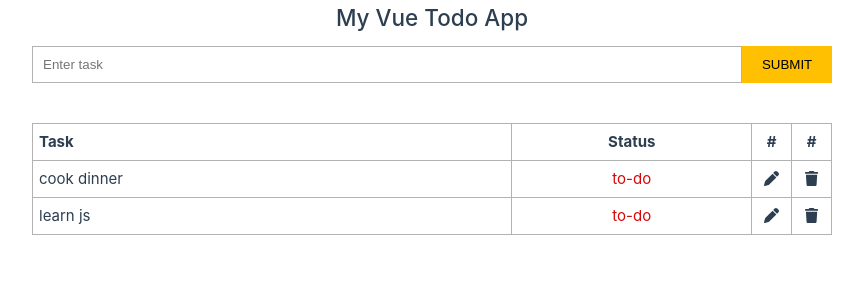
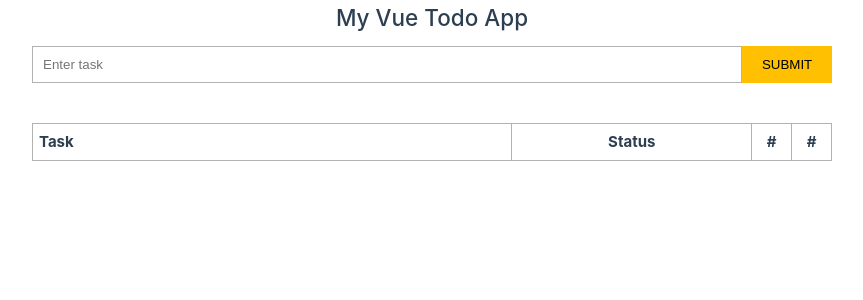
Before and after one commit to zaynlannister/todo, a Vue app: page / in a window 1280 px wide. Shown: the top 300 px of the page, without its empty margins (208-1071 px from the left). Built offline with nearby package versions, Linux system fonts and the light colour scheme; the HTML template or start-up script is replaced by a standard one.

Commit message:
remove test tasks

```diff
--- a/src/App.vue
+++ b/src/App.vue
@@ -31,10 +31,7 @@ export default {
       inputValue: "",
       editedTask: null,
       availableStatuses: ["to-do", "in-progress", "finished"],
-      tasks: [
-        {id: 1, title: "cook dinner", status: "to-do"},
-        {id: 2, title: "learn js", status: "to-do"}
-      ]
+      tasks: []
     }
   },
 
```
